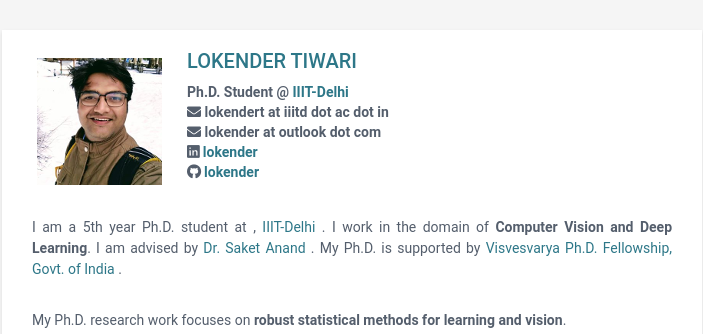
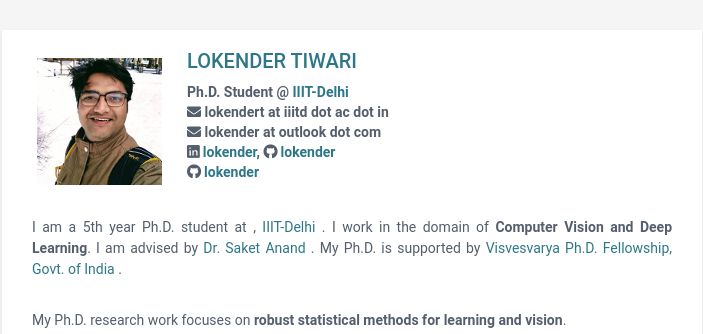
Before and after one commit to lokender/lokender.github.io, a Jekyll site: the page built from index.html, in a window 1280 px wide. Shown: the top 334 px of the page, without its empty margins (288-991 px from the left). Built offline with Jekyll 4.4.1, drawn with Linux system fonts in a browser that asks for light colours.

Commit message:
Update career-profile.html

```diff
--- a/_includes/career-profile.html
+++ b/_includes/career-profile.html
@@ -33,7 +33,8 @@ table, th, td {
    <li class="email"><i class="fas fa-envelope"></i> lokender at outlook dot com
     </li>
     <li class="linkedin"><i class="fab fa-linkedin"></i>
-      <a href="https://linkedin.com/in/lokender" target="_blank">lokender</a>
+      <a href="https://linkedin.com/in/lokender" target="_blank">lokender</a>, <i class="fab fa-github"></i>
+      <a href="http://github.com/lokender" target="_blank">lokender</a>
     </li>
 
     <li class="github"><i class="fab fa-github"></i>
```
